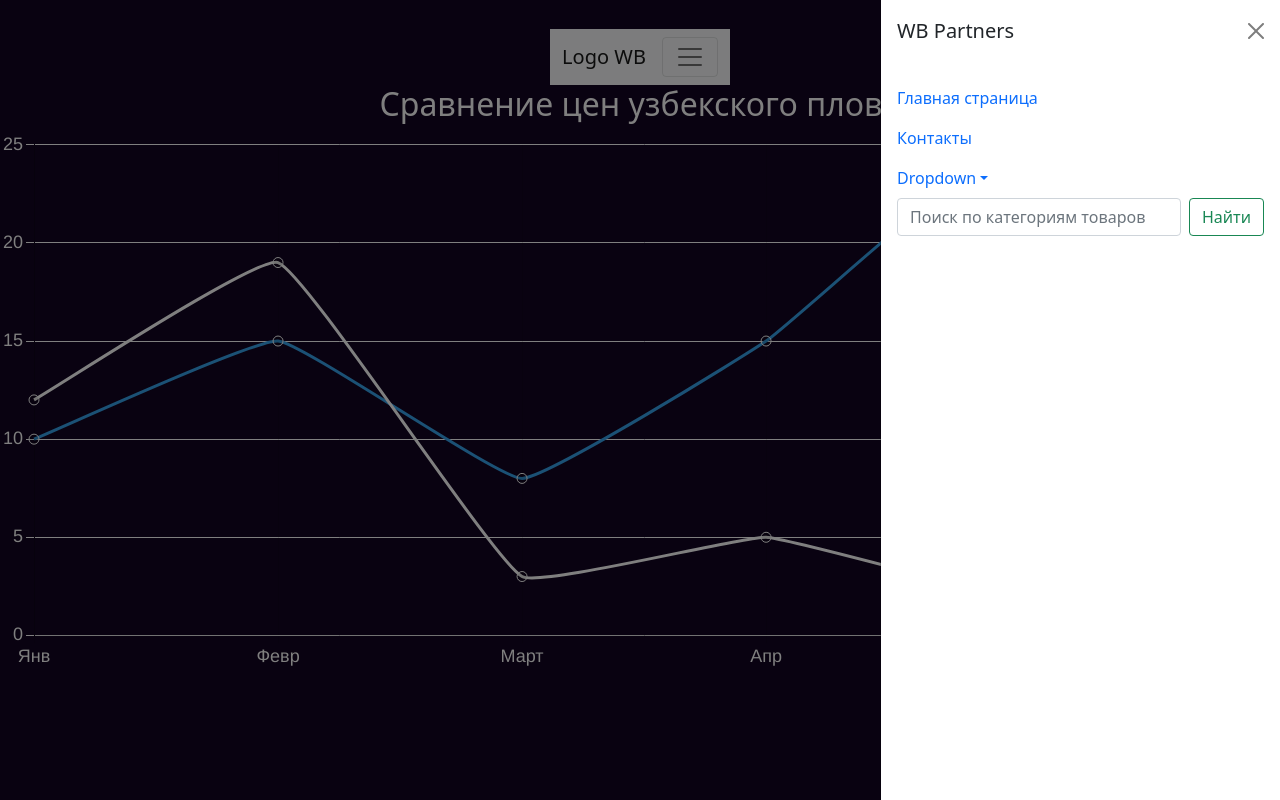
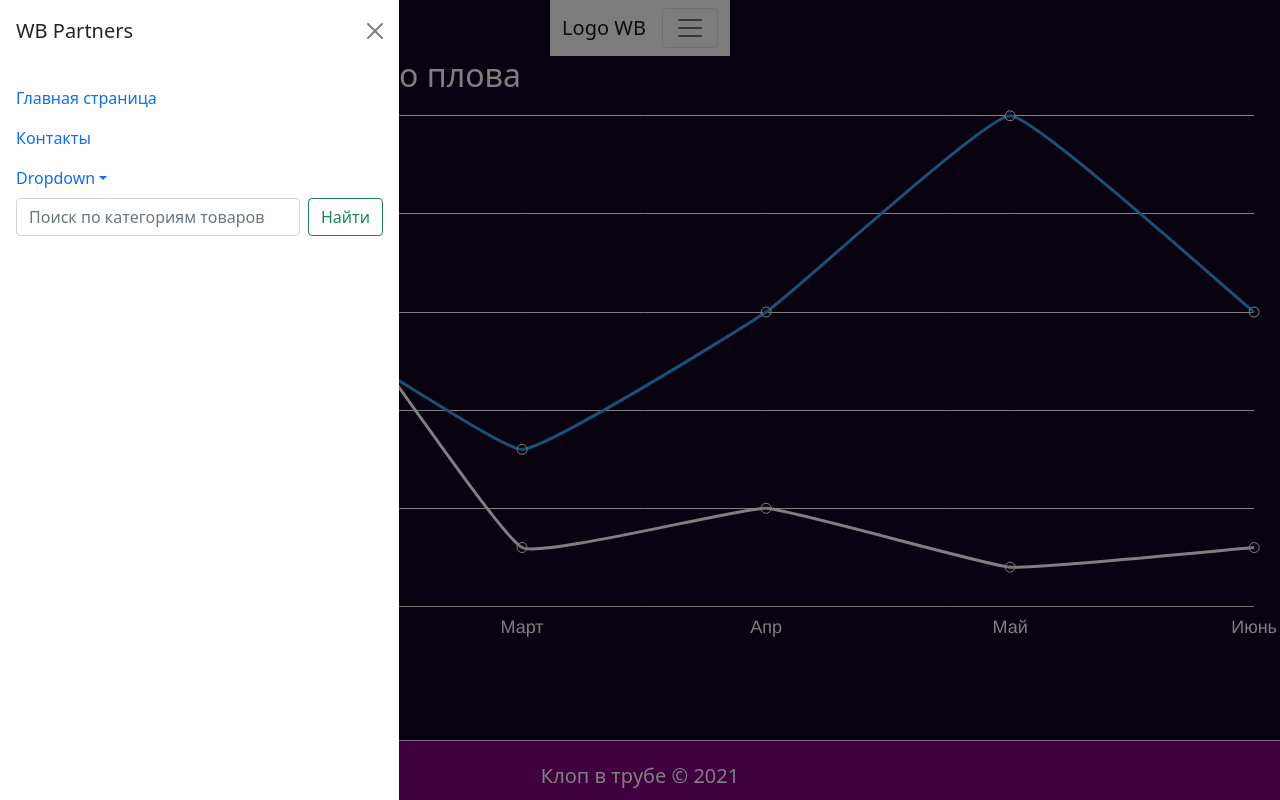
Before and after one commit to KlopMoshCrew/wb-hack-front, a React (Vite) app: page / in a window 1280 px wide. Both pictures are taken after a click on the button 689 px from the left and 56 px from the top of the page. Shown: the top 800 px of the page. Built offline with nearby package versions, Linux system fonts and the light colour scheme.

Commit message:
второй график

```diff
--- a/src/App.css
+++ b/src/App.css
@@ -8,3 +8,7 @@
   font-size: calc(10px + 2vmin);
   color: white;
 }
+
+.Dynamic-line {
+ width: 100%;
+}
--- a/src/App.jsx
+++ b/src/App.jsx
@@ -1,5 +1,5 @@
 import React from 'react';
-import { Line } from 'react-chartjs-2';
+import {Bar, Line} from 'react-chartjs-2';
 import './App.css'
 import {
     Navbar,
@@ -12,6 +12,36 @@ import {
     Button,
     NavDropdown
 } from "react-bootstrap";
+
+const footerStyle = {
+    backgroundColor: "purple",
+    fontSize: "20px",
+    color: "white",
+    borderTop: "1px solid #E7E7E7",
+    textAlign: "center",
+    padding: "20px",
+    position: "fixed",
+    left: "0",
+    bottom: "0",
+    height: "60px",
+    width: "100%"
+};
+
+const phantomStyle = {
+    display: "block",
+    padding: "20px",
+    height: "60px",
+    width: "100%"
+};
+
+function Footer({ children }) {
+    return (
+        <div>
+            <div style={phantomStyle} />
+            <div style={footerStyle}>{children}</div>
+        </div>
+    );
+}
 
 
 function App() {
@@ -68,6 +98,7 @@ function App() {
 
     return (
     <div className="App">
+        <div>
         <Navbar bg="light" expand={false}>
             <Container fluid>
                 <Navbar.Brand href="#">
@@ -77,7 +108,7 @@ function App() {
                 <Navbar.Offcanvas
                     id="offcanvasNavbar"
                     aria-labelledby="offcanvasNavbarLabel"
-                    placement="end"
+                    placement="start"
                 >
                     <Offcanvas.Header closeButton>
                         <Offcanvas.Title id="offcanvasNavbarLabel">WB Partners</Offcanvas.Title>
@@ -108,8 +139,15 @@ function App() {
                 </Navbar.Offcanvas>
             </Container>
         </Navbar>
+        </div>
+        <div className="Dynamic-line">
         <h2>Сравнение цен узбекского плова</h2>
         <Line data={data} options={options} />
+        </div>
+        <Bar data={data} options={options} />
+        <Footer>
+            <span>Клоп в трубе © 2021</span>
+        </Footer>
     </div>
   )
 }
```
